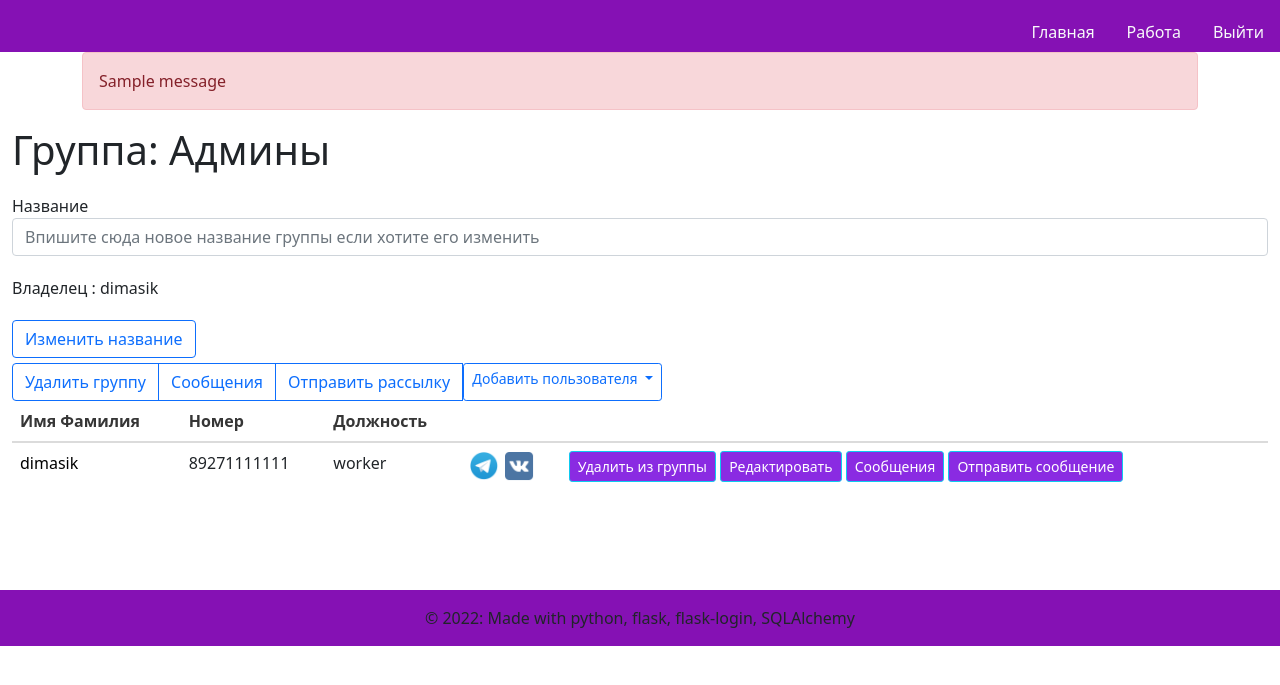
After one commit to molish/tlgvkbot2, a Flask app: page /1/editgroup in a window 1280 px wide. The commit adds this page. Shown: the top 685 px of the page. Run offline with Flask 2, Linux system fonts and the light colour scheme; a user stored in the database is signed in; data comes from the database, SQL or seed files in the repository; both versions use the stored data as it was after the commit; tables that the repository leaves empty hold one stand-in row (values such as "Sample post"); one stand-in notice (Sample message) is shown; some web fonts are replaced.

Commit message:
Сделано добавление удаление групп, корректное отображение изображений, редактирование групп

```diff
--- a/src/main.py
+++ b/src/main.py
@@ -1,5 +1,7 @@
-from flask import Blueprint, render_template
+from flask import Blueprint, render_template, request, flash, url_for, redirect
 from flask_login import login_required, current_user
+from sqlalchemy.testing import in_
+
 from .models import *
 
 main = Blueprint('main', __name__)
@@ -25,18 +27,59 @@ def workallgroups():
     users = User.query.all()
     relations = db.session.query(users_groups_relations).all()
     groups = Group.query.all()
-    not_in_group = {}
-    in_group = False
-    for group in groups:
-        userlist = []
-        for user in users:
-            for row in relations:
-                if row.group_id == group.id and row.user_id == user.id:
-                    in_group = True
-                    break
-            if not in_group:
-                userlist.append(user)
-            in_group = False
-        not_in_group[group.id] = userlist
-    return render_template('workallgroups.html', users=users, groups=groups, relations=relations,
-                           not_in_group=not_in_group)
+    return render_template('workallgroups.html', users=users, groups=groups, relations=relations)
+
+
+@main.route('/creategroup')
+@login_required
+def creategroup():
+    return render_template('creategroup.html')
+
+
+@main.route('/creategroup', methods=['POST'])
+@login_required
+def creategroup_post():
+    group_name = request.form.get('group_name')
+    if not group_name:
+        flash('Имя группы не может быть пустым')
+        return redirect(url_for('main.creategroup'))
+    else:
+        group = Group(name=group_name, owner_id=current_user.id)
+        db.session.add(group)
+        db.session.commit()
+    return redirect(url_for('main.workallgroups'))
+
+
+@main.route('/<int:id>/editgroup')
+@login_required
+def editgroup(id):
+    group = Group.query.filter_by(id=id).first()
+    owner = User.query.filter_by(id=group.owner_id).first()
+    relations = db.session.query(users_groups_relations).filter_by(group_id=group.id)
+    group_users = []
+    for row in relations:
+        group_users.append(row.user_id)
+    users = User.query.filter(User.id.in_(group_users)).all()
+    not_in_group = User.query.filter(User.id.not_in(group_users)).all()
+    return render_template('editgroup.html', group=group, owner=owner, users=users, not_in_group=not_in_group)
+
+
+@main.route('/<int:id>/editgroup', methods=['POST'])
+@login_required
+def editgroup_post(id):
+    new_group_name = request.form.get('new_group_name')
+    if not new_group_name:
+        flash('Имя группы не может быть пустым')
+    else:
+        Group.query.filter_by(id=id).update({'name': new_group_name})
+        db.session.commit()
+    return redirect(url_for('main.editgroup', id=id))
+
+
+@main.route('/<int:id>/deletegroup')
+@login_required
+def deletegroup(id):
+    Group.query.filter_by(id=id).delete()
+    db.session.commit()
+    flash('Группа удалена')
+    return redirect(url_for('main.workallgroups'))
--- a/src/templates/base.html
+++ b/src/templates/base.html
@@ -9,7 +9,7 @@
     <link rel="stylesheet" href="https://cdnjs.cloudflare.com/ajax/libs/bulma/0.7.2/css/bulma.min.css" />
     <link href="https://cdn.jsdelivr.net/npm/bootstrap@5.1.3/dist/css/bootstrap.min.css" rel="stylesheet" integrity="sha384-1BmE4kWBq78iYhFldvKuhfTAU6auU8tT94WrHftjDbrCEXSU1oBoqyl2QvZ6jIW3" crossorigin="anonymous">
     <script defer src="https://cdn.jsdelivr.net/npm/bootstrap@5.1.3/dist/js/bootstrap.bundle.min.js" integrity="sha384-ka7Sk0Gln4gmtz2MlQnikT1wXgYsOg+OMhuP+IlRH9sENBO0LRn5q+8nbTov4+1p" crossorigin="anonymous"></script>
-    <link rel="stylesheet" href="static/css/preloader.css"/>
+    <link rel="stylesheet" href="../static/css/preloader.css"/>
     <link rel="stylesheet" href="https://fonts.googleapis.com/css?family=Unlock"/>
 </head>
 
@@ -50,6 +50,13 @@
                 </div>
             </nav>
 
+            <div class="container d-none">
+            {% for message in get_flashed_messages() %}
+            <div class="alert alert-danger">{{ message }}</div>
+            {% endfor %}
+            </div>
+
+
             <div class="d-none page-main container-fluid" style="height: 82%">
                    {% block content %}
                    {% endblock %}
@@ -73,11 +80,8 @@
               document.querySelector('.page-header').classList.remove('d-none');
               document.querySelector('.page-main').classList.remove('d-none');
               document.querySelector('.page-footer').classList.remove('d-none');
+              document.querySelector('.container').classList.remove('d-none');
             });
         </script>
-
-
-
     </body>
-
 </html>
--- /dev/null
+++ b/src/templates/editgroup.html
@@ -0,0 +1,88 @@
+{% extends "base.html" %}
+
+{% block content %}
+    <h1>Группа: {{ group.name }}</h1>
+    <form method="post">
+        <div class="form-group" style="margin-top: 20px">
+            <label for="title">Название</label>
+            <input type="text" name="new_group_name"
+                   placeholder="Впишите сюда новое название группы если хотите его изменить" class="form-control"
+                   value="{{ request.form['new_group_name'] }}"></input>
+        </div>
+
+        <div class="form-group" style="margin-top: 20px">
+            <label for="content">Владелец : {{ owner.name }}</label>
+        </div>
+        <div class="form-group" style="margin-top: 20px">
+            <button type="submit" class="btn btn-outline-primary">Изменить название</button>
+        </div>
+    </form>
+
+    <div class="btn-group" role="group" aria-label="Basic outlined example" style="margin-top: 5px; margin-right: 10px">
+        <a class="btn btn-outline-primary" href="{{url_for('main.deletegroup', __METHOD_OVERRIDE__='POST', id=group.id)}}" role="button">Удалить группу</a>
+        <a class="btn btn-outline-primary" href="#" role="button">Сообщения</a>
+        <a class="btn btn-outline-primary" href="#" role="button">Отправить рассылку</a>
+        <div class="dropdown">
+          <a class="btn btn-outline-primary btn-sm dropdown-toggle"
+             href="#" role="button" id="dropdownMenuLink"
+             data-bs-toggle="dropdown"
+             aria-expanded="false">
+            Добавить пользователя
+          </a>
+            <ul class="dropdown-menu" aria-labelledby="dropdownMenuLink">
+                {% for user in not_in_group%}
+                    <li><a class="dropdown-item" href="#">{{ user['name'] }}</a></li>
+                {% endfor %}
+            </ul>
+        </div>
+    </div>
+
+    <table class="table table-hover">
+      <thead>
+        <tr>
+          <th scope="col">Имя Фамилия</th>
+          <th scope="col">Номер</th>
+          <th scope="col">Должность</th>
+            <th scope="col"></th>
+          <th scope="col"></th>
+        </tr>
+      </thead>
+        <tbody>
+            {%for user in users%}
+            <tr>
+              <td scope="row"><a class="text-decoration-none" style="color: black" href="#">
+                  {{ user['name'] }}</a></td>
+              <td>{{ user['phone_number'] }}</td>
+              <td>{{ user['organisation_role'] }}</td>
+              <td>
+                  {% if user['tlg_authorized'] %}
+                      <img src="../static/images/tg.png" alt="TG" class="img-rounded" style="height:30px; width:30px"/>
+                  {% else %}
+                      <img src="../static/images/none.png" alt="" class="img-rounded" style="height:30px; width:30px"/>
+                  {% endif %}
+                  {% if user['vk_authorized'] %}
+                      <img src="../static/images/vk.png" alt="VK" class="img-rounded" style="height:30px; width:30px"/>
+                  {% else %}
+                      <img src="../static/images/none.png" alt="" class="img-rounded" style="height:30px; width:30px"/>
+                  {% endif %}
+              </td>
+              <td>
+                    <a class="btn btn-info btn-sm" style="background-color:blueviolet; color:white" href="">
+                        Удалить из группы
+                    </a>
+                    <a class="btn btn-info btn-sm" style="background-color:blueviolet; color:white" href="">
+                        Редактировать
+                    </a>
+                    <a class="btn btn-info btn-sm" style="background-color:blueviolet; color:white" href="">
+                        Сообщения
+                    </a>
+                    <a class="btn btn-info btn-sm" style="background-color:blueviolet; color:white" href="">
+                        Отправить сообщение
+                    </a>
+              </td>
+            </tr>
+              {%endfor%}
+        </tbody>
+    </table>
+
+{% endblock %}
```
Also changed, not shown: src/templates/creategroup.html (added, +21 -0 lines), src/templates/workallgroups.html (+15 -40 lines), src/templates/workallusers.html (+7 -14 lines), src/database.sqlite, src/static/images/none.png (added), src/static/images/tg.png (added), src/static/images/vk.png (added), 1 other file. Lines whose indentation alone changed are shown as unchanged.
